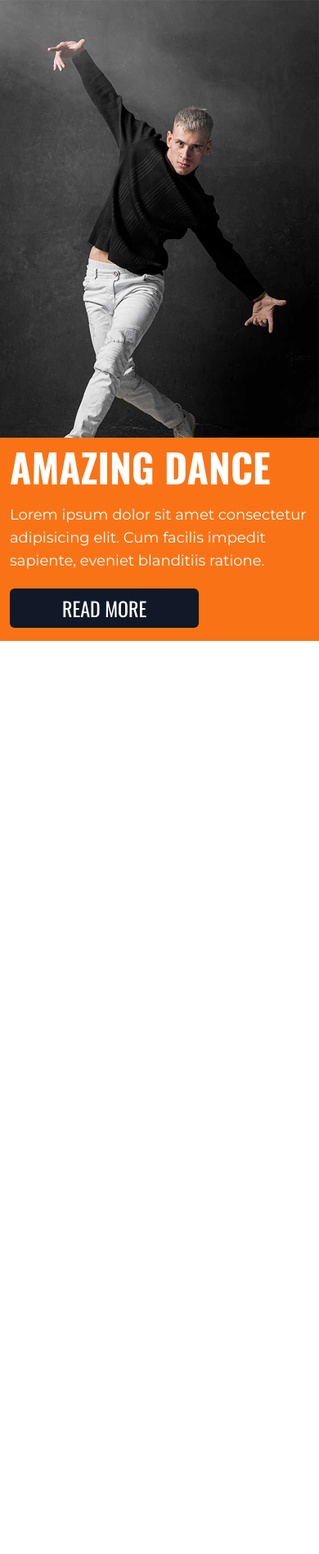
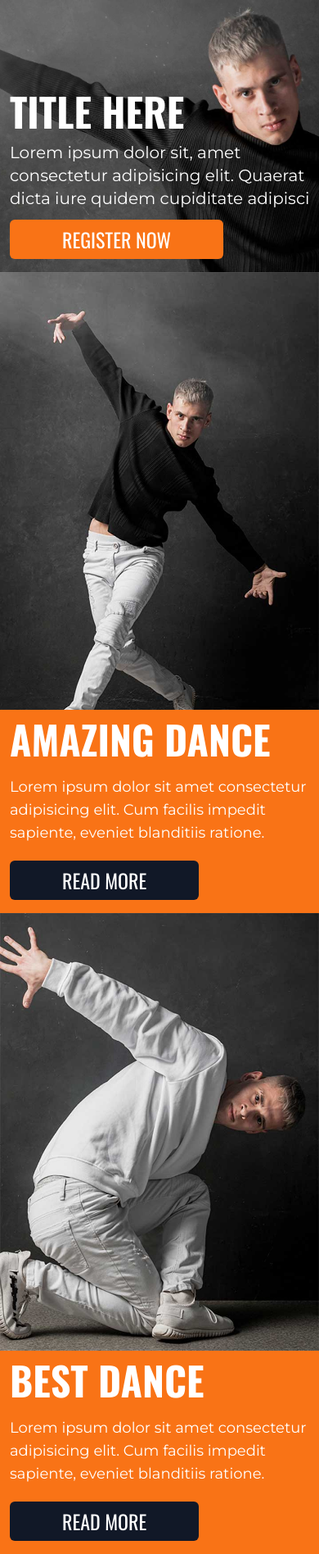
Before and after one commit to TanbhirAhmad/best-dance, a website built with Vite: page index.html in a window 390 px wide. Shown: the whole page at 82% size. Before the commit the page ends 844 px from the top, so only its background shows below. Built offline with nearby package versions, Linux system fonts and the light colour scheme.

Commit message:
banner section with responsive

```diff
--- a/index.html
+++ b/index.html
@@ -6,10 +6,27 @@
     <title>Best Dance</title>
     <link rel="stylesheet" href="css/style.css">
 </head>
-<body class="font-Oswald">
+<body class="font-Oswald max-w-7xl mx-auto text-white">
+    <!-- This is header section -->
+    <header>
+        <div class="bg-bg-banner bg-no-repeat bg-cover bg-center h-auto ps-3
+        ">
+            <div class="sm:w-1/2 sm:pb-10">
+                <h1 class="uppercase font-bold text-5xl pt-28
+                sm:pt-48
+                ">title here</h1>
+            <p class="font-Montserrat text-xl py-3 font-normal
+            sm:py-5">Lorem ipsum dolor sit, amet consectetur adipisicing elit. Quaerat dicta iure quidem cupiditate adipisci</p>
+            <button class="bg-orange-500 text-2xl uppercase font-normal py-2 px-16 mb-4 rounded-md hover:bg-green-500
+
+            ">register now</button>
+            </div>
+        </div>
+    </header>
+    <!-- This is main section -->
     <main>
         <!-- This is amazing dance section -->
-        <section class="bg-orange-500 max-w-7xl mx-auto">
+        <section class="bg-orange-500">
             <div class="container sm:flex sm:items-center">
                 <!-- dance image -->
                 <div class="sm:w-1/2">
@@ -38,6 +55,37 @@
                 </div>
             </div>
         </section>
+        <!-- this is best dance section -->
+        <section class="bg-orange-500">
+            <div class="container
+            sm:flex sm:items-center sm:flex-row-reverse">
+                <!-- dance image -->
+                <div class="sm:w-1/2">
+                    <img class="w-full max-h-[975px]" src="images/best-dance.jpg" alt="amazing dance">
+                </div>
+
+                <!-- dance info -->
+                <div class="sm:w-1/2">
+                    <div class="px-3 text-white sm:ps-6">
+                        <h1 class="font-bold text-5xl uppercase pt-3
+                        sm:pt-0
+                        lg:text-6xl
+                        ">best dance</h1>
+
+                        <p class="font-Montserrat text-lg py-5
+                        md:py-7
+                        lg:text-2xl
+                        ">Lorem ipsum dolor sit amet consectetur adipisicing elit. Cum facilis impedit sapiente, eveniet blanditiis ratione.</p>
+
+                        <button class="bg-gray-900 text-2xl uppercase font-normal py-2 px-16 mb-4 rounded-md hover:bg-green-500
+                        sm:mb-0
+
+                        ">read more</button>
+
+                    </div>
+                </div>
+            </div>
+        </section>
     </main>
 </body>
 </html>
--- a/tailwind.config.js
+++ b/tailwind.config.js
@@ -10,6 +10,9 @@ module.exports = {
         'Oswald': ['Oswald'],
         'Montserrat': ['Montserrat'],
       },
+      backgroundImage: {
+        'bg-banner': "url('/images/bg-banner.jpg')",
+      }
     },
   },
   plugins: [],
```
Also changed, not shown: images/best-dance.jpg (added), images/bg-banner.jpg (added).
